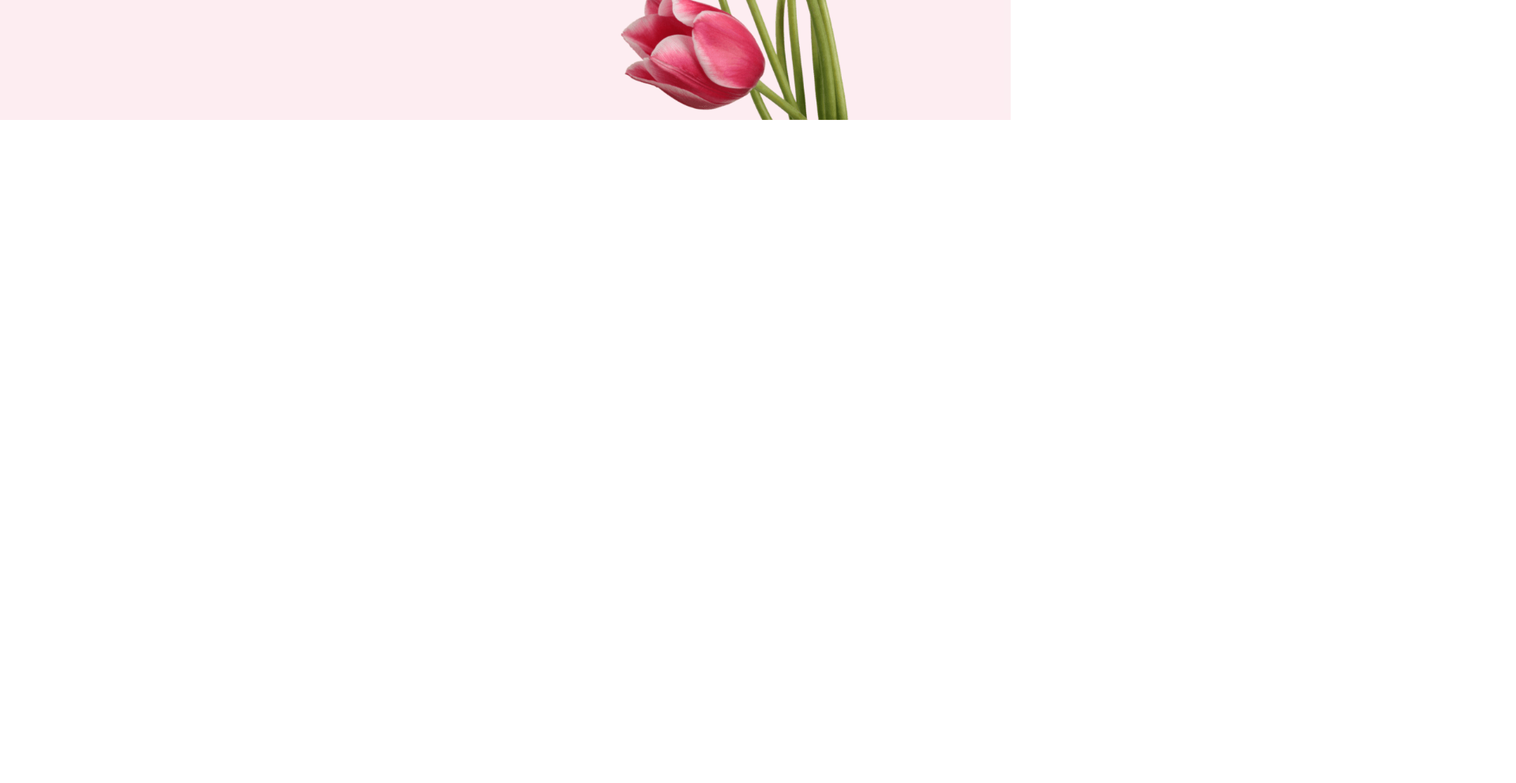
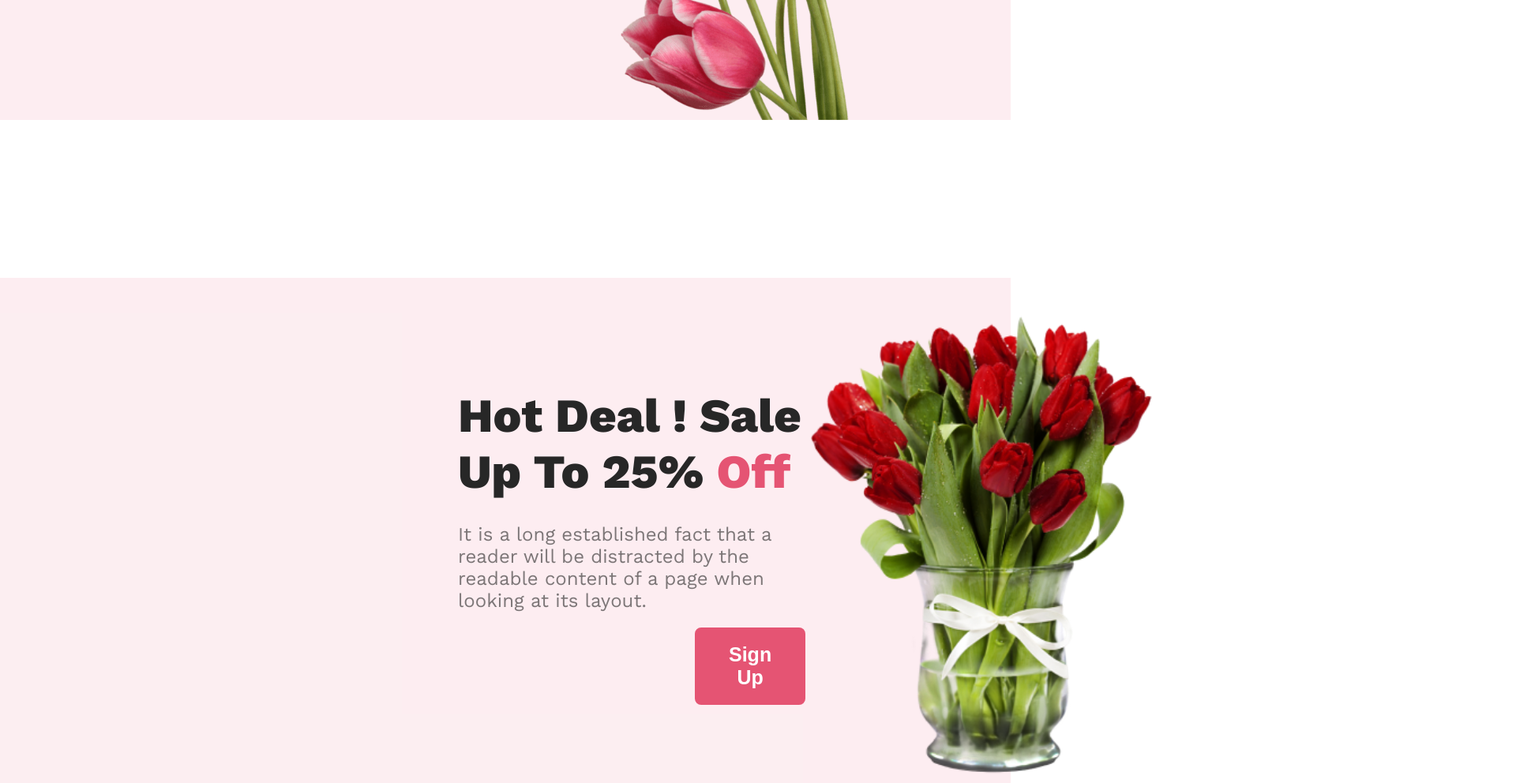
Before and after one commit to Soyeb-Rupak/first-assignment-repo, a plain HTML site: page index.html in a window 1280 px wide. Shown: the part 620-1612 px from the top of the page at 79% size, 1920 px wide, since content can reach past the window. Before the commit the page ends 800 px from the top, so only its background shows below. Drawn offline with nearby package versions, Linux system fonts and the light colour scheme.

Commit message:
promotion style complete

```diff
--- a/index.html
+++ b/index.html
@@ -42,6 +42,23 @@
     <main>
 
 
+        <!-- promotion section starts -->
+        <section>
+            <div class="Promotion-container">
+                <div class="promotion-description">
+                    <h1 class="promotion-title">Hot Deal ! Sale Up To 25% <span>Off</span></h1>
+                        <p>It is a long established fact that a reader will be distracted by the readable content of a page when looking at its layout.</p>
+                        <button class="btn-sign-up">Sign Up</button>
+                </div>
+
+                 <img class="promotion-picture " src="./Flower Asset/pngwing 8.png" alt="">
+
+
+
+            </div>
+        </section>
+        <!-- Promotion section end -->
+
     </main>
 
     <footer>
--- a/style.css
+++ b/style.css
@@ -32,13 +32,15 @@ nav li {
     color:white;
 }
 
-nav li:hover{
+.btn nav li:hover{
     color: aqua;
     cursor: cell;
 }
+
+
 /* nav related style end */
 
-.btn{
+.btn, .btn-sign-up{
     border-radius: 8px;
     background: #E55473;
     color: #FFF;
@@ -47,11 +49,13 @@ nav li:hover{
     font-weight: 700;
     padding: 20px 43px;
     border: none;
-
+    }
+.btn:hover{
+    color: aqua;
+    cursor: cell;
 }
-
 /* banner style starts */
-.banner-container{
+.banner-container, .Promotion-container{
     display: flex;
     justify-content: space-between;
     background: rgba(229, 84, 115, 0.10);
@@ -60,7 +64,7 @@ nav li:hover{
 
 }
 
-.banner-description{
+.banner-description, .promotion-description{
     max-width: 780px;
 }
 .banner-picture{
@@ -68,7 +72,7 @@ nav li:hover{
     height: 600px;
 }
 
-.banner-title{
+.banner-title, .promotion-title{
     color: #272727;
     font-size: 60px;
     font-weight: 800;
@@ -81,3 +85,22 @@ p{
     padding-top: 10px;
     padding-bottom: 20px;
 }
+/* Promotion section started */
+.promotion-picture{
+    width: 500px;
+    height: 600px;
+    padding-right: 600px;
+}
+.promotion-description {
+padding-left: 400px;
+}
+.btn-sign-up{
+    margin-left: 300px;
+}
+.Promotion-container{
+    margin-top: 200px;
+}
+span{
+    color: #E55473;
+}
+/* Promotion section end  */
```
